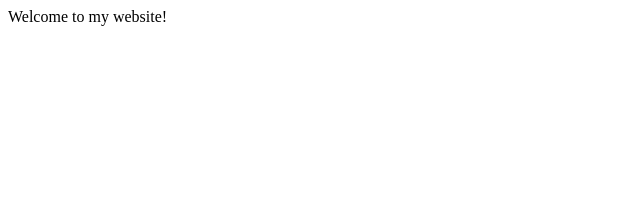
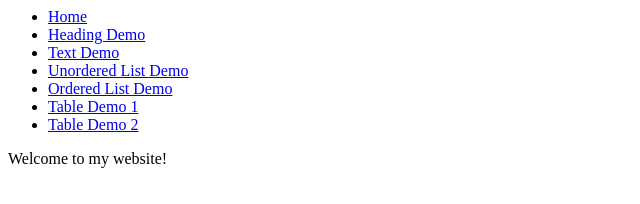
Before and after one commit to amoore4611/amoore4611.gihub.io, a plain HTML site: page index.html in a window 1280 px wide. Shown: the whole page, without its empty margins (0-640 px from the left). Drawn offline with Linux system fonts and the light colour scheme.

Commit message:
Update index.html

```diff
--- a/index.html
+++ b/index.html
@@ -5,6 +5,18 @@
     </title>
   <head>
     <body>
+      <nav>
+          <ul>
+            <li><a href="index.html">Home</a></li>
+            <li><a href="heading.html">Heading Demo</a></li>
+            <li><a href="textdemo.html">Text Demo</a></li>
+            <li><a href="unorderedlist.html">Unordered List Demo</a></li>
+            <li><a href="Ordered List.html">Ordered List Demo</a></li>
+            <li><a href="tabledemo1.html">Table Demo 1</a></li>
+            <li><a href="Table Demo 2.html">Table Demo 2</a></li>
+          </ul>
+      </nav>
       <p>Welcome to my website!</p>
-    <body>
+    </body>
+
 </html>
```
